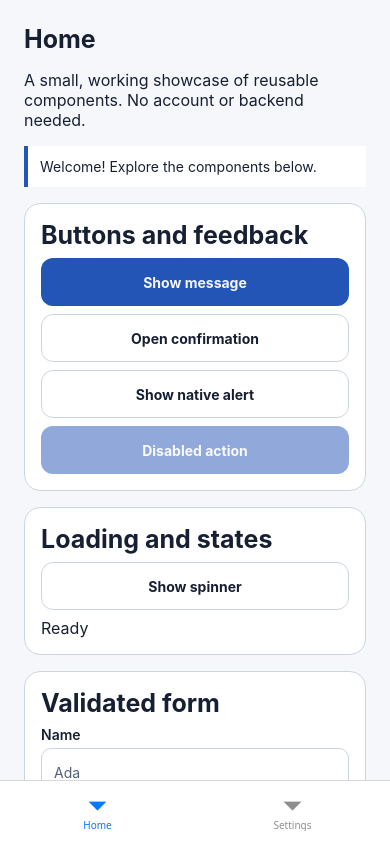
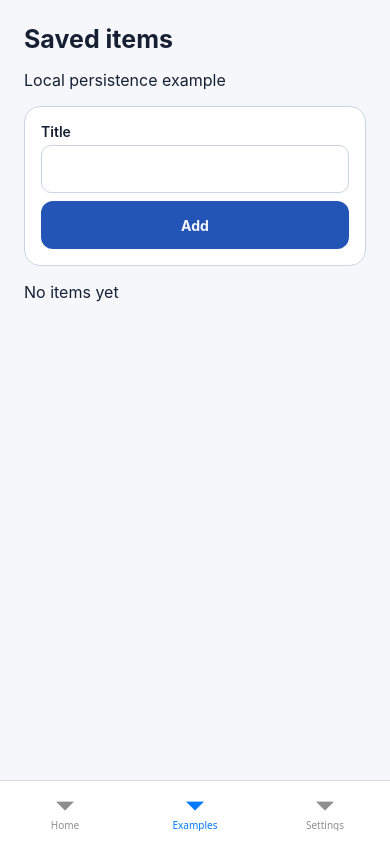
Before and after one commit to spider-su/mobile_template, a React Native app: screen /Examples in a window 390 px wide. Built offline with nearby package versions, Linux system fonts and the light colour scheme.

Commit message:
Add persistent example CRUD screen to hobby starter

```diff
--- a/src/navigation.tsx
+++ b/src/navigation.tsx
@@ -3,6 +3,7 @@ import { NavigationContainer, DarkTheme, DefaultTheme } from '@react-navigation/
 import { useColorScheme } from 'react-native';
 import { useSafeAreaInsets } from 'react-native-safe-area-context';
 import { HomeScreen } from './screens/HomeScreen';
+import { ExamplesScreen } from './screens/ExamplesScreen';
 import { SettingsScreen } from './screens/SettingsScreen';
 import { getTabBarMetrics } from './platform/safeArea';
 import { useLanguage } from './ui/LanguageContext';
@@ -19,6 +20,7 @@ function Tabs() {
       tabBarStyle: { height: tabBar.height, paddingTop: tabBar.paddingTop, paddingBottom: tabBar.paddingBottom }
     }}>
       <Tab.Screen name="Home" component={HomeScreen} options={{ tabBarLabel: t("home") }} />
+      <Tab.Screen name="Examples" component={ExamplesScreen} options={{ tabBarLabel: "Examples" }} />
       <Tab.Screen name="Settings" component={SettingsScreen} options={{ tabBarLabel: t("settings") }} />
     </Tab.Navigator>
   );
--- /dev/null
+++ b/src/screens/ExamplesScreen.tsx
@@ -0,0 +1,51 @@
+import { useEffect, useState } from 'react';
+import AsyncStorage from '@react-native-async-storage/async-storage';
+import { createStorage } from '../services/storage';
+import { deleteItem, parseItems, saveItem, type ExampleItem } from '../services/exampleItems';
+import { useLanguage } from '../ui/LanguageContext';
+import { AppButton, AppCard, AppScreen, AppText, ConfirmDialog, FeedbackBanner, TextField } from '../ui/primitives';
+
+const storage = createStorage(AsyncStorage, 'template-example-v1');
+export function ExamplesScreen() {
+  const { language } = useLanguage();
+  const pl = language === 'pl';
+  const [items, setItems] = useState<ExampleItem[]>([]);
+  const [title, setTitle] = useState('');
+  const [editing, setEditing] = useState<string | null>(null);
+  const [deleting, setDeleting] = useState<string | null>(null);
+  const [error, setError] = useState('');
+  const [ready, setReady] = useState(false);
+  useEffect(() => {
+    let active = true;
+    storage.get<unknown>('items').then(value => { if (active) setItems(parseItems(value)); })
+      .catch(() => { if (active) setError('Could not load items'); })
+      .finally(() => { if (active) setReady(true); });
+    return () => { active = false; };
+  }, []);
+  const persist = async (next: ExampleItem[]) => {
+    try { await storage.set('items', next); setItems(next); setError(''); return true; }
+    catch { setError(pl ? 'Błąd zapisu' : 'Could not save'); return false; }
+  };
+  const submit = async () => {
+    try {
+      const next = saveItem(items, title, editing ?? undefined);
+      if (await persist(next)) { setTitle(''); setEditing(null); }
+    } catch { setError(pl ? 'Wpisz nazwę' : 'Enter a title'); }
+  };
+  return <AppScreen>
+    <AppText title>{pl ? 'Zapisane elementy' : 'Saved items'}</AppText>
+    <AppText>{pl ? 'Przykład zapisu lokalnego' : 'Local persistence example'}</AppText>
+    {error ? <FeedbackBanner kind="error" message={error} /> : null}
+    <AppCard>
+      <TextField label={pl ? 'Nazwa' : 'Title'} value={title} onChangeText={setTitle} />
+      <AppButton label={editing ? (pl ? 'Zapisz' : 'Save') : (pl ? 'Dodaj' : 'Add')} disabled={!ready} onPress={() => { void submit(); }} />
+      {editing ? <AppButton label={pl ? 'Anuluj' : 'Cancel'} variant="secondary" onPress={() => { setEditing(null); setTitle(''); }} /> : null}
+    </AppCard>
+    {!ready ? <AppText>Loading…</AppText> : items.length === 0 ? <AppText>{pl ? 'Brak elementów' : 'No items yet'}</AppText> : items.map(item => <AppCard key={item.id}>
+      <AppText>{item.title}</AppText>
+      <AppButton label={pl ? 'Edytuj' : 'Edit'} variant="secondary" onPress={() => { setEditing(item.id); setTitle(item.title); }} />
+      <AppButton label={pl ? 'Usuń' : 'Delete'} variant="secondary" onPress={() => setDeleting(item.id)} />
+    </AppCard>)}
+    <ConfirmDialog visible={deleting !== null} title={pl ? 'Usunąć?' : 'Delete item?'} cancelLabel={pl ? 'Anuluj' : 'Cancel'} confirmLabel={pl ? 'Usuń' : 'Delete'} onCancel={() => setDeleting(null)} onConfirm={() => { if (deleting) void persist(deleteItem(items, deleting)); setDeleting(null); }} />
+  </AppScreen>;
+}
--- /dev/null
+++ b/src/services/exampleItems.ts
@@ -0,0 +1,4 @@
+export interface ExampleItem { id: string; title: string }
+export function parseItems(value: unknown): ExampleItem[] { if (!Array.isArray(value)) return []; return value.filter((v): v is ExampleItem => typeof v === 'object' && v !== null && typeof v.id === 'string' && typeof v.title === 'string' && !!v.title.trim()); }
+export function saveItem(items: ExampleItem[], title: string, id?: string): ExampleItem[] { const clean = title.trim(); if (!clean) throw new Error('Title is required'); if (id) return items.map(item => item.id === id ? { ...item, title: clean } : item); return [...items, { id: String(Date.now()) + Math.random().toString(36).slice(2), title: clean }]; }
+export function deleteItem(items: ExampleItem[], id: string): ExampleItem[] { return items.filter(item => item.id !== id); }
```
